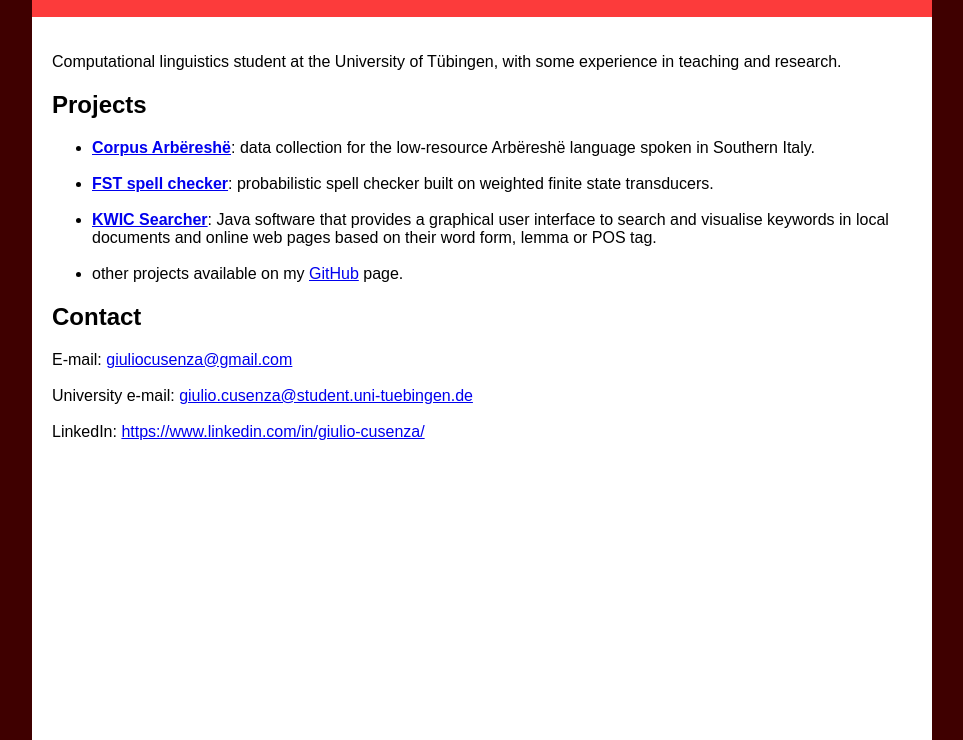
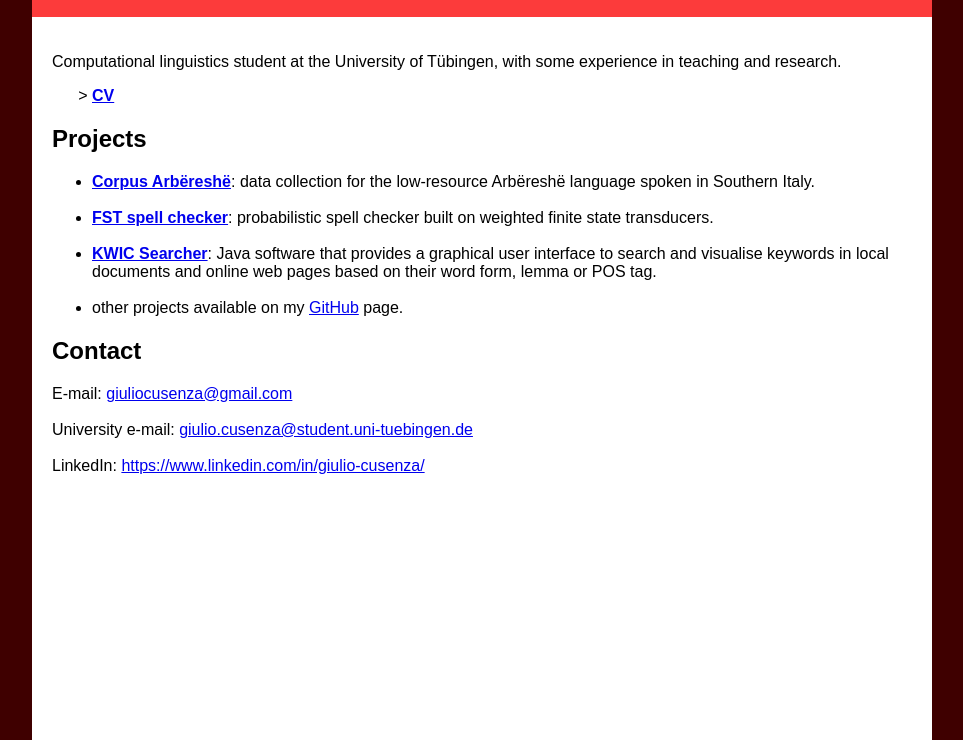
Before and after one commit to GiulioCusenza/GiulioCusenza.github.io, a plain HTML site: page index.html in a window 1280 px wide. Shown: the part 60-800 px from the top of the page, without its empty margins (158-1121 px from the left). Drawn offline with Linux system fonts and the light colour scheme.

Commit message:
update project link

```diff
--- a/index.html
+++ b/index.html
@@ -15,12 +15,15 @@
     <main>
         <div id="intro">
             <p>Computational linguistics student at the University of Tübingen, with some experience in teaching and research.</p>
+            <ul>
+                <li><b><a href="https://drive.google.com/file/d/1GlyL5aDbJKJn1IHbC2hucgsKKhbA2PzM/view?usp=share_link">CV</a></b></li>
+            </ul>
         </div>
 
         <div id="projects">
             <h2>Projects</h2>
             <ul>
-                <li><b><a href="https://corpus-arbereshe.web.app/">Corpus Arbëreshë</a></b>: data collection for the low-resource Arbëreshë language spoken in Southern Italy.</li>
+                <li><b><a href="https://corpus-arberesh.web.app/">Corpus Arbëreshë</a></b>: data collection for the low-resource Arbëreshë language spoken in Southern Italy.</li>
                 <br>
                 <li> <b><a href="https://github.com/GiulioCusenza/FST-spell-checker">FST spell checker</a></b>: probabilistic spell checker built on weighted finite state transducers.</li>
                 <br>
--- a/styles/style.scss
+++ b/styles/style.scss
@@ -35,4 +35,8 @@ header {
 
 main {
     padding: 20px;
+
+    #intro ul {
+        list-style-type: "> ";
+    }
 }
```
Also changed, not shown: styles/style.css, 1 other file.
